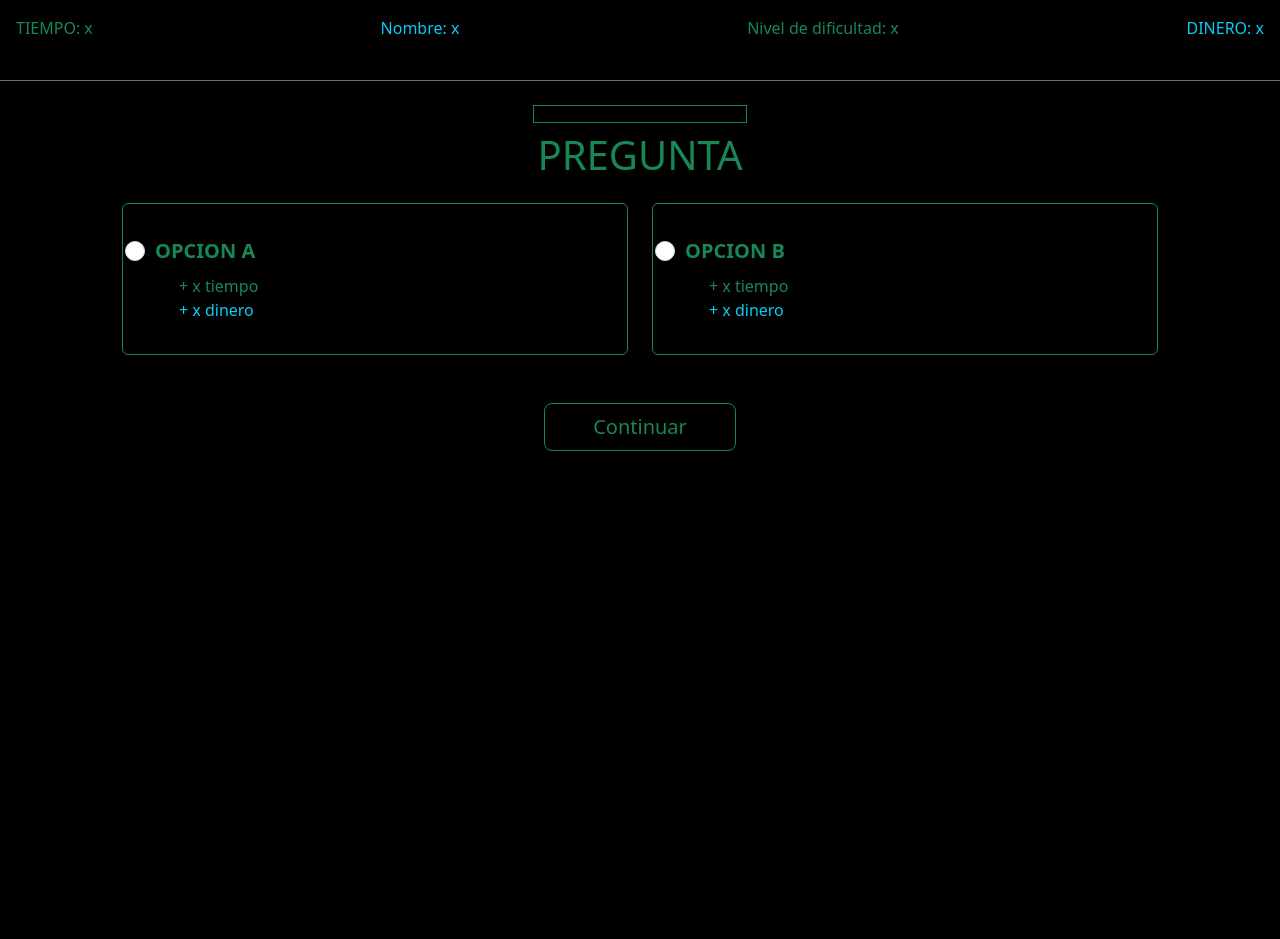
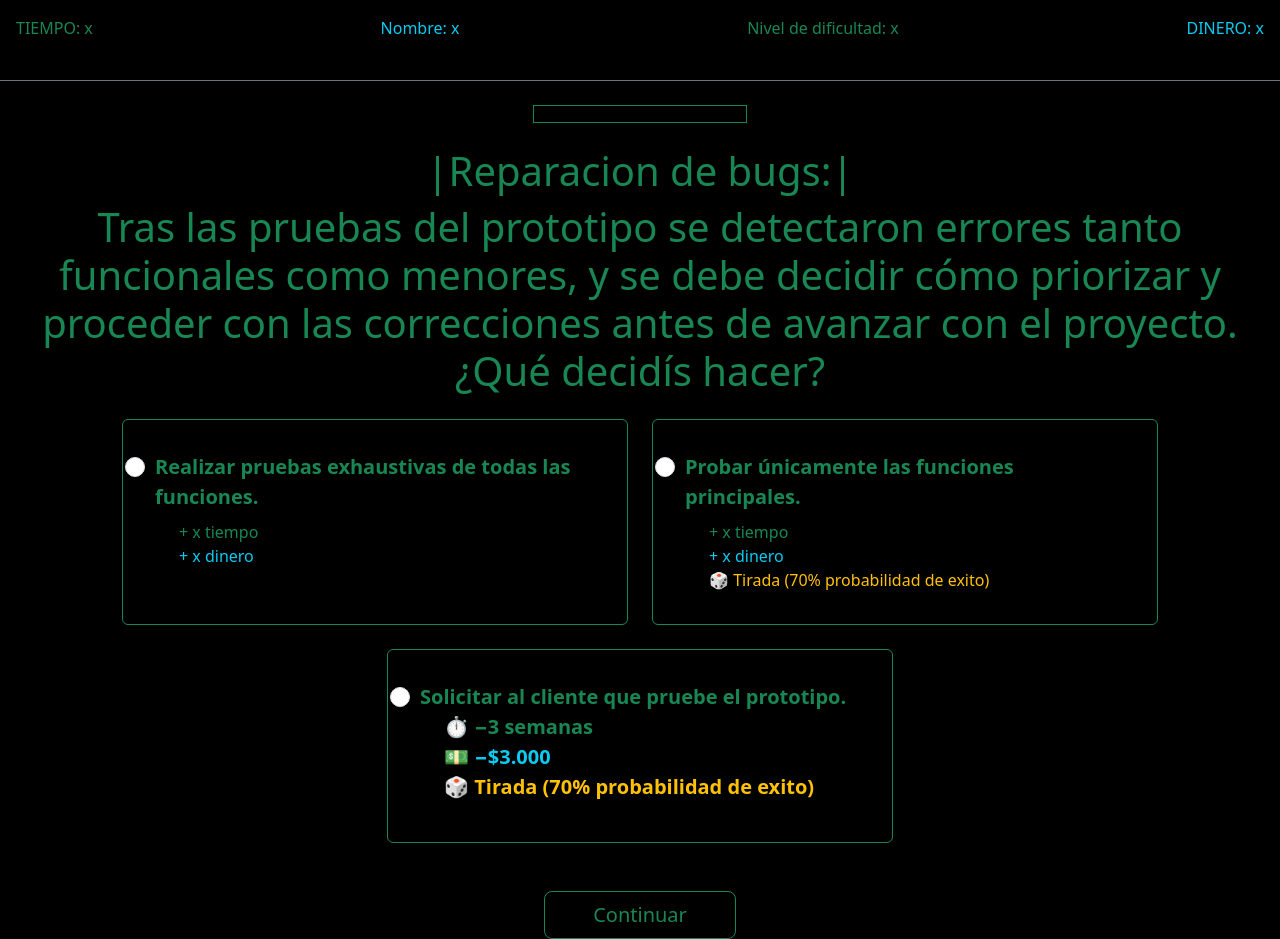
Before and after one commit to algoritmosi12/ppi2026, a plain HTML site: page paginas/Pantalla12.html in a window 1280 px wide. Before the commit the page ends 800 px from the top, so only its background shows below. Drawn offline with nearby package versions, Linux system fonts and the light colour scheme.

Commit message:
actualizacion de partes front pantallas x34

```diff
--- a/paginas/Pantalla12.html
+++ b/paginas/Pantalla12.html
@@ -18,8 +18,15 @@
     <p id="tiempo" class="fs-3 offset-5 col-2 font-monospace fw-bold text-info my-2 p-2 bg-black border border-success"></p>
 </div>
 
+    <!-- Titulo -->
+    <div class="text-center mt-4">
+        <h1 class="text-success display-6">|Reparacion de bugs:|</h1>
+    </div>
+
 <div style="text-align: center;">
-    <h1 class="text-success mb-4">PREGUNTA</h1>
+    <h1 class="text-success mb-4">Tras las pruebas del prototipo se detectaron errores tanto funcionales
+        como menores, y se debe decidir cómo priorizar y proceder con las correcciones antes de avanzar
+        con el proyecto. ¿Qué decidís hacer?</h1>
 </div>
 
 <form>
@@ -30,7 +37,7 @@
      <div class="card-body form-check m-0">
         <label class="form-check-label fw-bold text-success fs-5 mb-2">
             <input type="radio" name="opcion" id="opcionA" class="form-check-input me-2">
-             OPCION A
+             Realizar pruebas exhaustivas de todas las funciones.
         </label>
             <p class="text-success m-0 ps-4">+ x tiempo</p>
             <p class="text-info m-0 ps-4">+ x dinero</p>
@@ -42,14 +49,26 @@
         <div class="card-body form-check m-0">
            <label class="form-check-label fw-bold text-success fs-5 mb-2">
              <input type="radio" name="opcion" id="opcionB" class="form-check-input me-2">
-                OPCION B
+                Probar únicamente las funciones principales.
             </label>
             <p class="text-success m-0 ps-4">+ x tiempo</p>
             <p class="text-info m-0 ps-4">+ x dinero</p>
+            <p class="text-warning  m-0 ps-4">🎲 Tirada (70% probabilidad de exito)</p>
     </div>
     </div>
     </div>
-    </div>
+    <div class="col-md-5">
+                <div class="card h-100 bg-transparent border-success p-3">
+                    <div class="card-body form-check m-0">
+                        <label class="form-check-label fw-bold text-success fs-5 mb-2">
+                            <input type="radio" name="opcion" id="opcionC" class="form-check-input me-2">
+                            Solicitar al cliente que pruebe el prototipo.                          <p class="text-success m-0 ps-4">⏱️ −3 semanas</p>
+                        <p class="text-info m-0 ps-4">💵 −$3.000</p>
+                        <p class="text-warning  m-0 ps-4">🎲 Tirada (70% probabilidad de exito)</p>
+                    </div>
+                </div>
+            </div>
+        </div>
     <div class="text-center">
         <button value="pantallaFinal.html" type="button" id="btn" class="btn btn-outline-success btn-lg mt-5 px-5">Continuar</button>
     </div>
```
Also changed, not shown: paginas/Pantalla10.html (+8 -14 lines), paginas/Pantalla11.html (+8 -1 lines).
